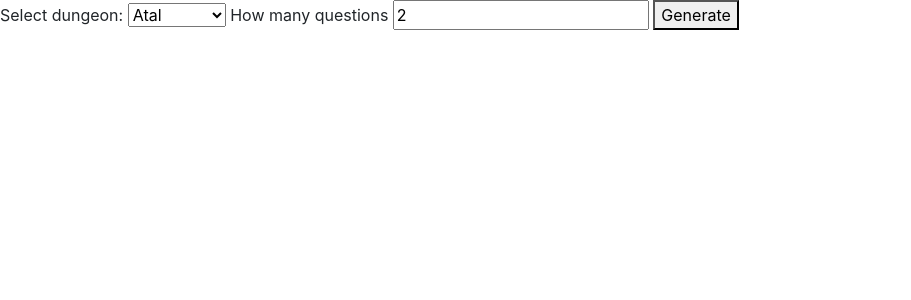
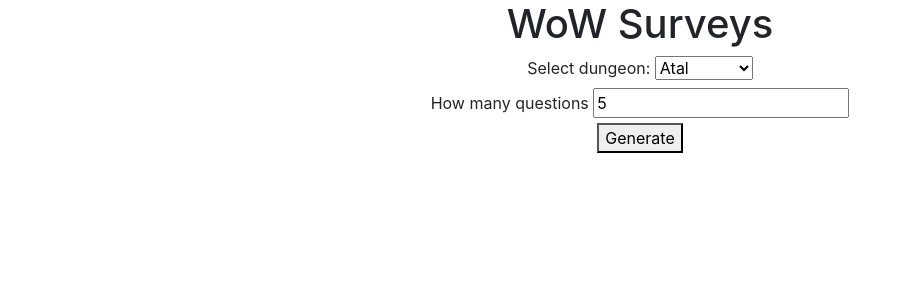
Before and after one commit to MarcinSzecowka/WoWSurveys, a FastAPI app: page / in a window 1280 px wide. Shown: the top 300 px of the page, without its empty margins (0-911 px from the left). Run offline with FastAPI, Linux system fonts and the light colour scheme.

Commit message:
Minor bugfixes. Added 404 page.

```diff
--- a/api.py
+++ b/api.py
@@ -34,13 +34,12 @@ async def get_survey(survey_public_id: UUID, db: Session = Depends(utils.get_db)
     return usecases.get_survey_by_public_id(survey_public_id, db)
 
 
-@api_router.post("/api/surveys/{survey_id}/answers", status_code=201)
-async def complete_the_survey(survey_id: UUID,
+@api_router.post("/api/surveys/{survey_public_id}/answers", status_code=201)
+async def complete_the_survey(survey_public_id: UUID,
                               survey_answers: List[SurveyAnswersRequest],
                               nickname: str = Query(None, min_length=2, max_length=20),
                               db: Session = Depends(utils.get_db)):
-    correct_answers, survey_length = usecases.complete_the_survey(survey_id, survey_answers, nickname, db)
+    score = usecases.complete_the_survey(survey_public_id, survey_answers, nickname, db)
     return {
-        "score": correct_answers,
-        "question_count": survey_length
+        "score": score
     }
--- a/app.py
+++ b/app.py
@@ -1,11 +1,16 @@
-from fastapi import FastAPI
+from fastapi import FastAPI, HTTPException
 from starlette.staticfiles import StaticFiles
 
 from api import api_router
-from templates import templates_router
-
+from templates import templates_router, templates
 
 app = FastAPI()
 app.mount('/assets', app=StaticFiles(directory='assets'), name='assets')
 app.include_router(api_router)
 app.include_router(templates_router)
+
+
+@app.exception_handler(HTTPException)
+async def http_exception_handler(request, exc):
+    if exc.status_code == 404:
+        return templates.TemplateResponse("404.html", {"request": request})
--- a/assets/scripts/test.js
+++ b/assets/scripts/test.js
@@ -39,9 +39,11 @@ function submitResultsForm(event) {
         type: 'POST',
         data: JSON.stringify(answers_table),
         success: function(data, status, xhr) {
+            console.log(data);
             window.localStorage.setItem("recent_survey_id", surveyId);
             window.localStorage.setItem("recent_survey_dungeon_name", dungeon_name);
             window.localStorage.setItem(surveyId, data.score);
+            window.location.href = '/result';
         }
       }
     )
--- a/templates.py
+++ b/templates.py
@@ -1,6 +1,6 @@
 from uuid import UUID
 
-from fastapi import APIRouter, Request, Depends
+from fastapi import APIRouter, Request, Depends, HTTPException
 from fastapi.responses import HTMLResponse
 from fastapi.templating import Jinja2Templates
 from sqlalchemy.orm import Session
@@ -21,12 +21,16 @@ async def get_main_page(request: Request):
 @templates_router.get("/survey/{survey_id}/results", response_class=HTMLResponse)
 async def get_results_page(survey_id: UUID, request: Request, db: Session = Depends(get_db)):
     survey = usecases.get_survey(survey_id, db)
+    if survey is None:
+        raise HTTPException(status_code=404)
     return templates.TemplateResponse("survey_results.html", {"request": request, "survey": survey})
 
 
 @templates_router.get("/survey/{public_survey_id}", response_class=HTMLResponse)
 async def get_survey(public_survey_id: UUID, request: Request, db: Session = Depends(get_db)):
     survey = usecases.get_survey_by_public_id(public_survey_id, db)
+    if survey is None:
+        raise HTTPException(status_code=404)
     return templates.TemplateResponse("survey_form.html", {"request": request, "survey": survey})
 
 
--- /dev/null
+++ b/templates/404.html
@@ -0,0 +1,6 @@
+{% extends "base.html" %}
+{% block body %}
+<body>
+  <h1>Something is not right :(</h1>
+</body>
+{% endblock %}
--- a/templates/index.html
+++ b/templates/index.html
@@ -1,15 +1,34 @@
 {% extends "base.html" %}
 {% block body %}
 <body>
+<div class="container-fluid">
+    <div class="row">
+        <h1 class="col text-center">WoW Surveys</h1>
+    </div>
     <form id="dungeon_form">
+        <div class="row">
+            <div class="col text-center">
                 <label for="instance_name">Select dungeon:</label>
                 <select name="instance_name" id="instance_name">
                     <option value="atal">Atal</option>
                     <option value="Kings rest">Kings rest</option>
                 </select>
+            </div>
+        </div>
+
+        <div class="row">
+            <div class="col text-center">
                 <label for="question_count">How many questions</label>
-    <input type="number" name="question_count" id="question_count" min="2" value="2">
+                <input type="number" name="question_count" id="question_count" min="2" value="5">
+            </div>
+        </div>
+
+        <div class="row">
+            <div class="col text-center">
                 <button type="button" onclick="submitSurveyCreationForm()">Generate</button>
+            </div>
+        </div>
     </form>
+</div>
 </body>
 {% endblock %}
--- a/templates/survey_results.html
+++ b/templates/survey_results.html
@@ -8,7 +8,7 @@
 
     <div class="row"><div class="col text-center">Share it using this link</div></div>
     <div class="row justify-content-md-center">
-        <input class="col-md-auto" id="share_link" value="{{ survey.public_id }}" readonly>
+        <input class="col-md-4" id="share_link" value="{{ survey.public_id }}" readonly>
         <div class="col-md-auto">
             <button id="btn_copy" class="btn btn-outline-secondary" data-clipboard-target="input#share_link">
                 <svg width="1em" height="1em" viewBox="0 0 16 16" class="bi bi-clipboard" fill="currentColor" xmlns="http://www.w3.org/2000/svg">
--- a/templates/survey_user_result.html
+++ b/templates/survey_user_result.html
@@ -4,13 +4,14 @@
 <div class="container-fluid">
     <div class="row"><h1 id="dungeon_name" class="col text-center"></h1></div>
     <div class="row text-center">
-        <div class="col-md-6 text-right">Your score is:&nbsp;</div><div class="col-md-6 text-left" id="score_div"></div>
+        <div class="col-md-6 text-right" id="score_div"></div><div class="col-md-6 text-left"> of your answers were correct</div>
     </div>
 </div>
 <script>
      var survey_id = window.localStorage.getItem("recent_survey_id");
      $( "#dungeon_name" )[0].innerHTML = window.localStorage.getItem("recent_survey_dungeon_name");
-     $( "#score_div" )[0].innerHTML = window.localStorage.getItem(survey_id);
+     var score = window.localStorage.getItem(survey_id);
+     $( "#score_div" )[0].innerHTML = (score * 100) + "%";
 </script>
 </body>
 {% endblock %}
```
Also changed, not shown: usecases.py (+4 -4 lines). Lines whose indentation alone changed are shown as unchanged.
